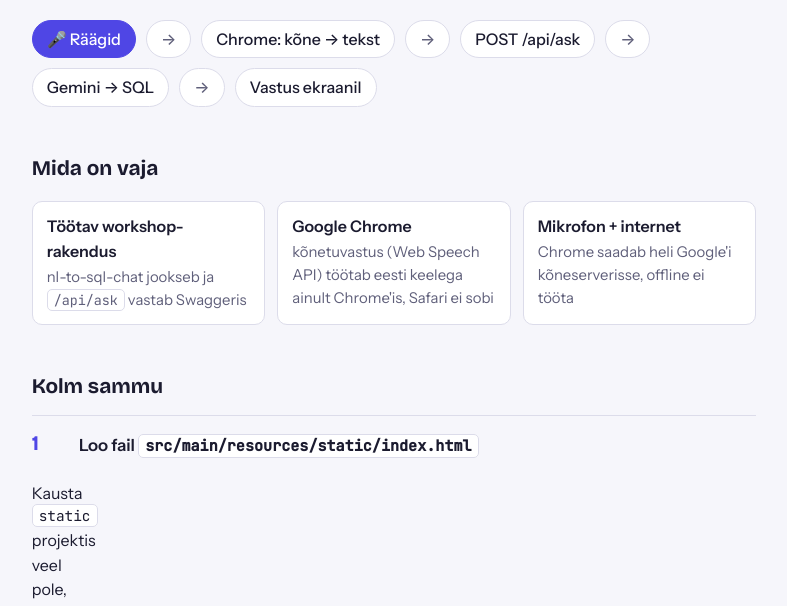
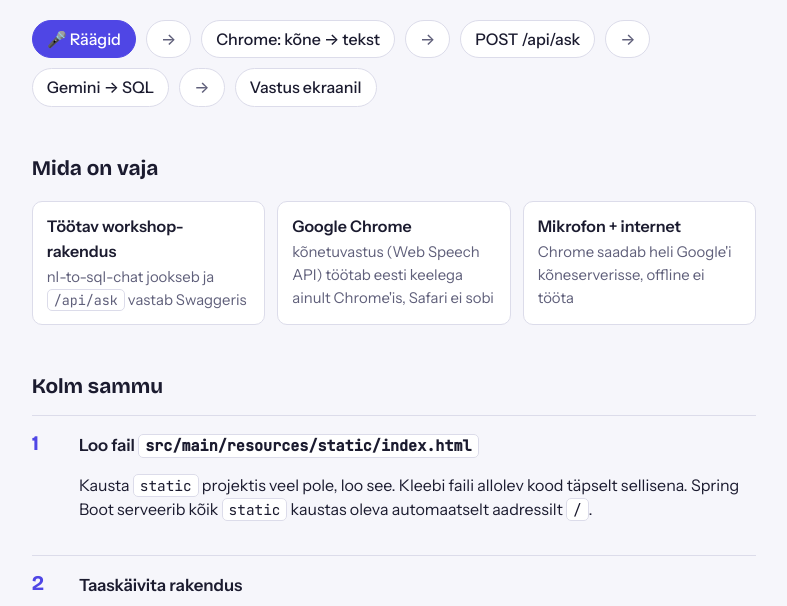
Before and after one commit to hv-tec/java-koolitus, a plain HTML site: page docs/haalsisend/JUHEND.html in a window 1280 px wide. Shown: the part 191-797 px from the top of the page, without its empty margins (246-1033 px from the left). Drawn offline with nearby package versions, Linux system fonts and the light colour scheme.

Commit message:
Juhend: paranda sammude gridi paigutus (lõik oli numbriveerus)

```diff
--- a/docs/haalsisend/JUHEND.html
+++ b/docs/haalsisend/JUHEND.html
@@ -31,11 +31,12 @@
   .req b{display:block;font-weight:600;margin-bottom:2px}
   .req span{color:var(--muted);font-size:.93rem}
   ol.steps{list-style:none;padding:0;margin:0;counter-reset:s}
-  ol.steps>li{counter-increment:s;display:grid;grid-template-columns:2.2rem 1fr;gap:12px;padding:16px 0;border-top:1px solid var(--line)}
-  ol.steps>li::before{content:counter(s);font-family:"Bricolage Grotesque",sans-serif;font-weight:700;font-size:1.3rem;color:var(--accent);line-height:1.2}
+  ol.steps>li{counter-increment:s;display:grid;grid-template-columns:2.2rem minmax(0,1fr);column-gap:12px;row-gap:4px;padding:16px 0;border-top:1px solid var(--line)}
+  ol.steps>li>*{grid-column:2}
+  ol.steps>li::before{grid-column:1;grid-row:1 / span 5;content:counter(s);font-family:"Bricolage Grotesque",sans-serif;font-weight:700;font-size:1.3rem;color:var(--accent);line-height:1.2}
   ol.steps h3{margin:0 0 .3em;font-size:1.05rem;font-weight:600}
   ol.steps p{margin:.3em 0}
-  code{font-family:"JetBrains Mono",ui-monospace,Menlo,monospace;font-size:.9em;background:var(--panel);border:1px solid var(--line);border-radius:5px;padding:1px 6px}
+  code{overflow-wrap:anywhere;font-family:"JetBrains Mono",ui-monospace,Menlo,monospace;font-size:.9em;background:var(--panel);border:1px solid var(--line);border-radius:5px;padding:1px 6px}
   pre{font-family:"JetBrains Mono",ui-monospace,Menlo,monospace;font-size:.82rem;line-height:1.5;background:var(--code-bg);color:var(--code-ink);border-radius:10px;padding:14px 16px;overflow-x:auto;margin:.6em 0}
   pre code{background:none;border:0;padding:0;font-size:inherit;color:inherit}
   .codebox{position:relative}
```
